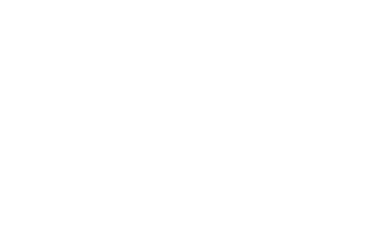
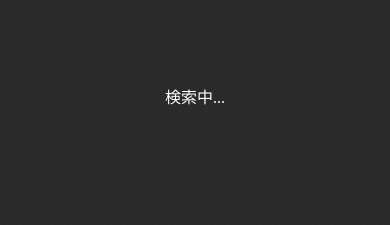
Before and after one commit to tmc-cloud/hack4town_aizu_2015, a plain HTML site: page www/index.html in a window 390 px wide. Shown: the top 225 px of the page. Drawn offline with Linux system fonts and the light colour scheme; some packages are replaced by stand-ins of ours.

Commit message:
デザインコミット

```diff
--- a/www/css/index.css
+++ b/www/css/index.css
@@ -5,13 +5,21 @@ html, body{
     margin: 0px;
 }
 
+#label{
+    position:absolute;
+    top:10%;
+    width:100%;
+    text-align: center;
+    color: #FFFFFF;
+    z-index: 999;
+}
+
 #background{
     width: 100%;
     position: absolute;
-   /* background: url("../img/back.jpg");
-    background-size:cover;
-    -webkit-filter: blur(20px);
-    height:100%;*/
+    background: url("../img/back2.png");
+    height:100%;
+    background-color: #2b2b2b;
 }
 
 #radar_body{
--- a/www/index.html
+++ b/www/index.html
@@ -10,6 +10,9 @@
         <title>Hello World</title>
     </head>
     <body>
+        <div id = "label">
+            検索中...
+        </div>
         <div id="background">
 
         </div>
```
Also changed, not shown: www/img/back2.png (added), www/img/radar.png.
